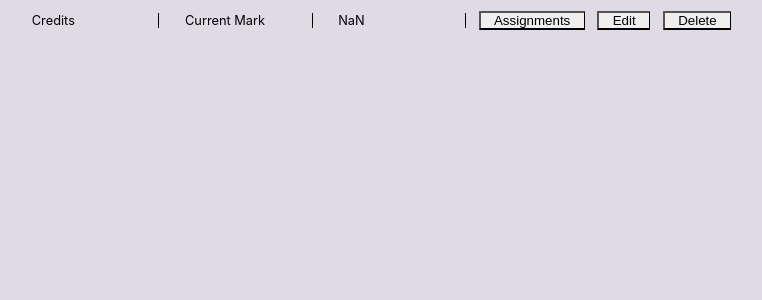
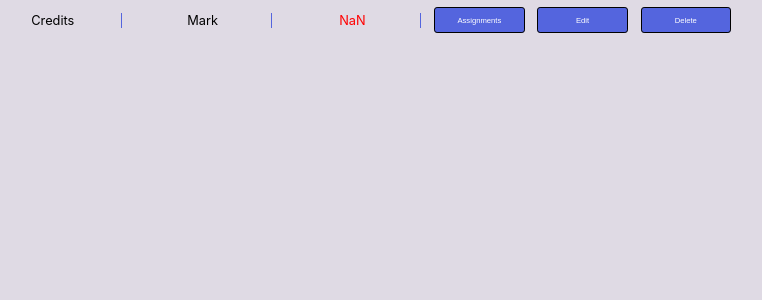
Before and after one commit to alexalextran/uni-mark-wam-calculator, a Next.js app: page /Components/SubjectCard in a window 1280 px wide. Shown: the top 300 px of the page, without its empty margins (357-1119 px from the left). Built offline with nearby package versions, Linux system fonts and the light colour scheme; no server answers.

Commit message:
styling for buttons and layout for subjects

```diff
--- a/pages/Components/Semester.jsx
+++ b/pages/Components/Semester.jsx
@@ -50,6 +50,9 @@ var wamImpact = (wam  - ((((wam*totalcredits) - ((allmarks/subjects.length)*allc
              </span>
              </p>
           }
+
+
+
           {subjects.map((subject) => {
               return <SubjectCard key={subject.ID} Mark={subject.Mark} semesterNO={semesterNO} Name={subject.Name} credits={subject.Credits} subjectID={subject.ID}></SubjectCard>;
             })}
--- a/pages/Components/SubjectCard.jsx
+++ b/pages/Components/SubjectCard.jsx
@@ -6,13 +6,14 @@ export default function SubjectCard({Name, credits, semesterNO, subjectID, Mark}
     const { user, deleteSubject, wam, totalcredits} = useAuth()
     const [showAssignments, setshowAssignments] = useState(false);
 
+    var wamImpact = (wam  - (((wam*totalcredits) - (Mark*credits)) / (totalcredits-credits))).toFixed(3)
   return (
     <>
     <main className={styles.main}>
     <h3>{Name}</h3>
     <p>Credits {credits}</p>
-    <p>Current Mark {Mark}</p>
-    <p>{ (totalcredits-credits == 0) ? Mark : (wam  - (((wam*totalcredits) - (Mark*credits)) / (totalcredits-credits))).toFixed(3)}</p>
+    <p>Mark {Mark}</p>
+    <p style={{color: wamImpact > 0  ? 'green' : 'red'}}>{ (totalcredits-credits == 0) ? Mark : wamImpact }</p>
     <button onClick={() => {
         //addAssignment(Year, Name, subjectID)
         setshowAssignments(!showAssignments)
--- a/styles/SubjectCard.module.scss
+++ b/styles/SubjectCard.module.scss
@@ -6,15 +6,18 @@
     width: 70%;
     display: grid;
     margin: 0 auto;
-    padding-left: 2.4em;
-    text-align: start;
-    grid-template-columns:  repeat(4, 3fr) 1fr 1fr 1fr;
+    text-align: center;
+    grid-template-columns:  repeat(4, 1fr) 0.66fr 0.66fr 0.66fr;
     column-gap: 1em;
     :nth-child(1){
-        border-left:  0.1em solid black;
+        border-left:  0.1em solid $blue;
+        border-right: 0.1em solid $blue;
     }
-    *{
-        padding: 0 1em;
-        border-right: 0.1em solid black;
+     :not(button){
+        border-right: 0.15em solid $blue;
+    }
+
+    button{
+        @include button
     }
 }
--- a/styles/_variables&functions.scss
+++ b/styles/_variables&functions.scss
@@ -8,6 +8,12 @@ $blue: rgb(84,101,222);
 
 @mixin button {
   aspect-ratio: 7/2;
+  border-radius: 0.4em;
+  font-size: 0.6em;
+  outline: none;
+  color: white;
+  background-color: $blue;
+  border: 0.15em solid black;
 }
 
 
```
